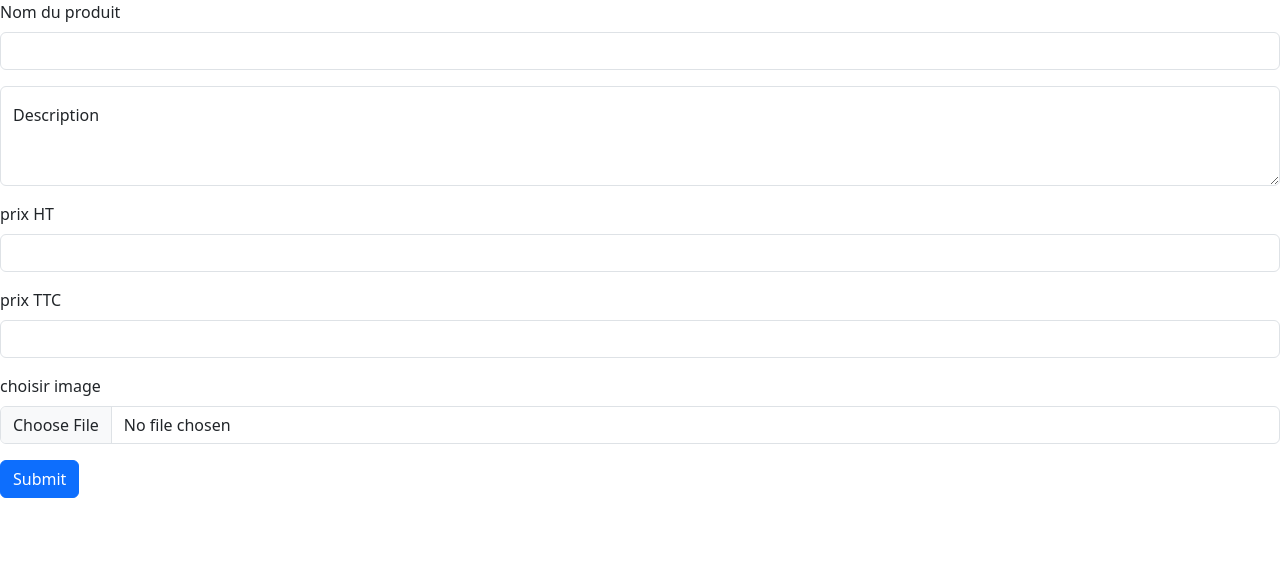
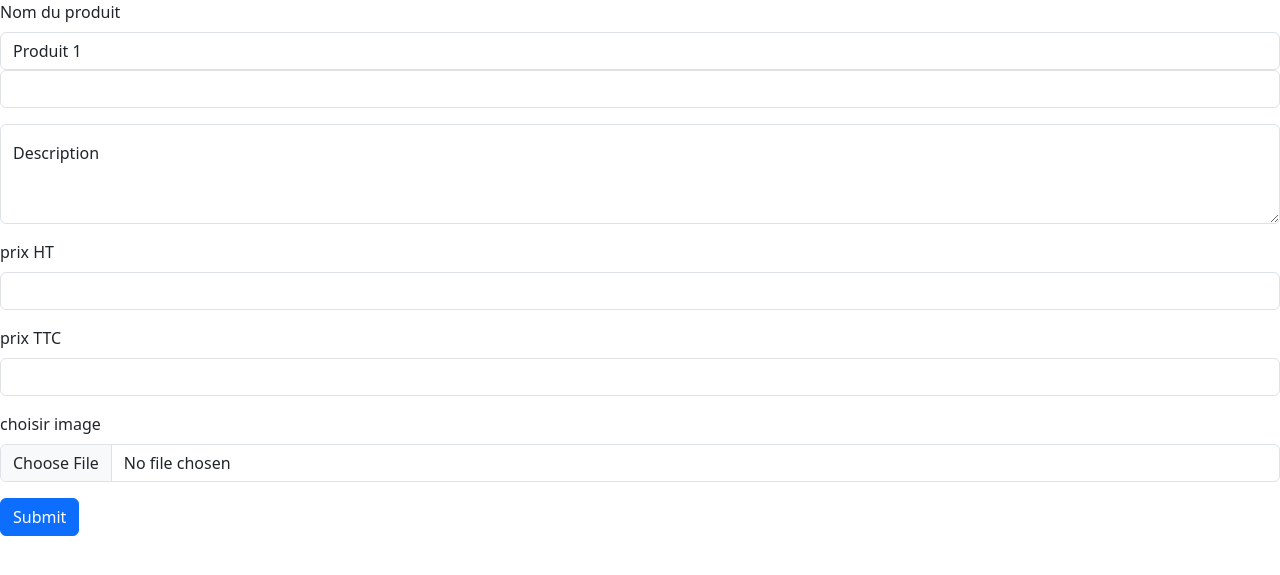
Before and after one commit to FannyieB/TP2_PHP, a PHP site: page /addProduct.php in a window 1280 px wide. Shown: the part 59-634 px from the top of the page. Run offline with PHP 8.4, Linux system fonts and the light colour scheme.

Commit message:
commit11

```diff
--- a/addProduct.php
+++ b/addProduct.php
@@ -8,6 +8,16 @@ require_once ('Views/header.php');
 <form method="post" action="controller/addProductController.php">
     <div class="mb-3">
         <label for="exampleInputEmail1" class="form-label">Nom du produit</label>
+        <!-- Ajout liste déroulante d'articles -->
+            <select class="form-control" id="product" name="product">
+                <option value="produit1">Produit 1</option>
+                <option value="produit2">Produit 2</option>
+                <option value="produit3">Produit 3</option>
+                <option value="produit4">Produit 4</option>
+                <option value="produit5">Produit 5</option>
+                <option value="produit6">Produit 6</option>
+                <option value="produit7">Produit 7</option>
+             </select>
         <input type="text" class="form-control" id="exampleInputEmail1" aria-describedby="emailHelp" name="name">
 
     </div>
--- a/css/main.css
+++ b/css/main.css
@@ -5,7 +5,7 @@
 
 /* définit la largeur des cartes à 80% */
 .card {
-    width: 80%;
+    width: 98%;
 }
 
 /* Paramétrage de la hauteur des cartes à la même valeur */
@@ -22,6 +22,7 @@
 
 .text-orange-dark {
     color: darkorange;
+    font-weight: bold;
 }
 
 .font-weight-extrabold {
--- a/index.php
+++ b/index.php
@@ -32,7 +32,7 @@ $data = $req->fetchAll();
                     <p class="card-text"><?= $d["description"]?></p>
                     <p class="price">
                         Prix :
-                        <span class="price-ht"><?= $d['price_HT'] ?> € HT</span>
+                        <span class="price-ht"><?= $d['price_HT'] ?> €HT</span>
                         <span class="price-ttc text-orange-dark"><?= $d['price_TTC']?> €TTC</span>
                     </p>
 
```
Also changed, not shown: updateProduct.php (+10 -0 lines).
